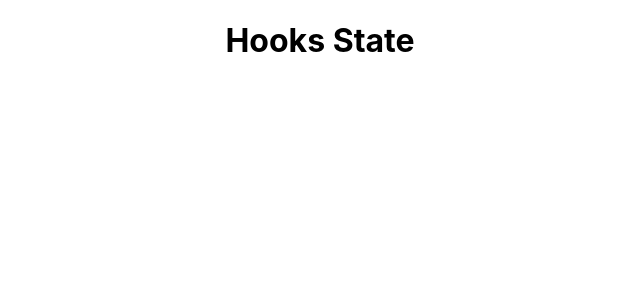
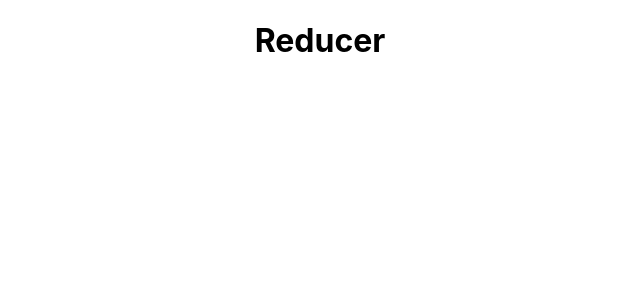
Before and after one commit to hplehal/React-State-Management, a React (Create React App) app: page / in a window 1280 px wide. Shown: the top 300 px of the page, without its empty margins (320-960 px from the left). Built offline with nearby package versions, Linux system fonts and the light colour scheme.

Commit message:
Added Reducer

```diff
--- a/src/App.js
+++ b/src/App.js
@@ -4,7 +4,7 @@ import './App.css';
 function App() {
   return (
     <div className="App">
-      <h1>Hooks State</h1>
+      <h1>Reducer</h1>
     </div>
   );
 }
```
